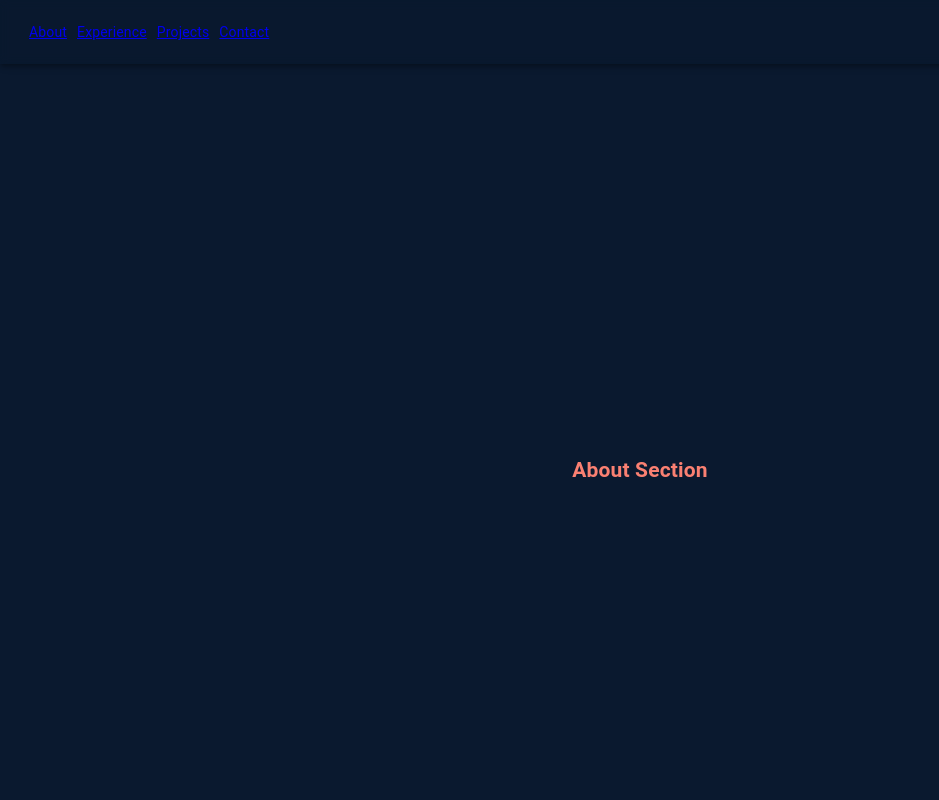
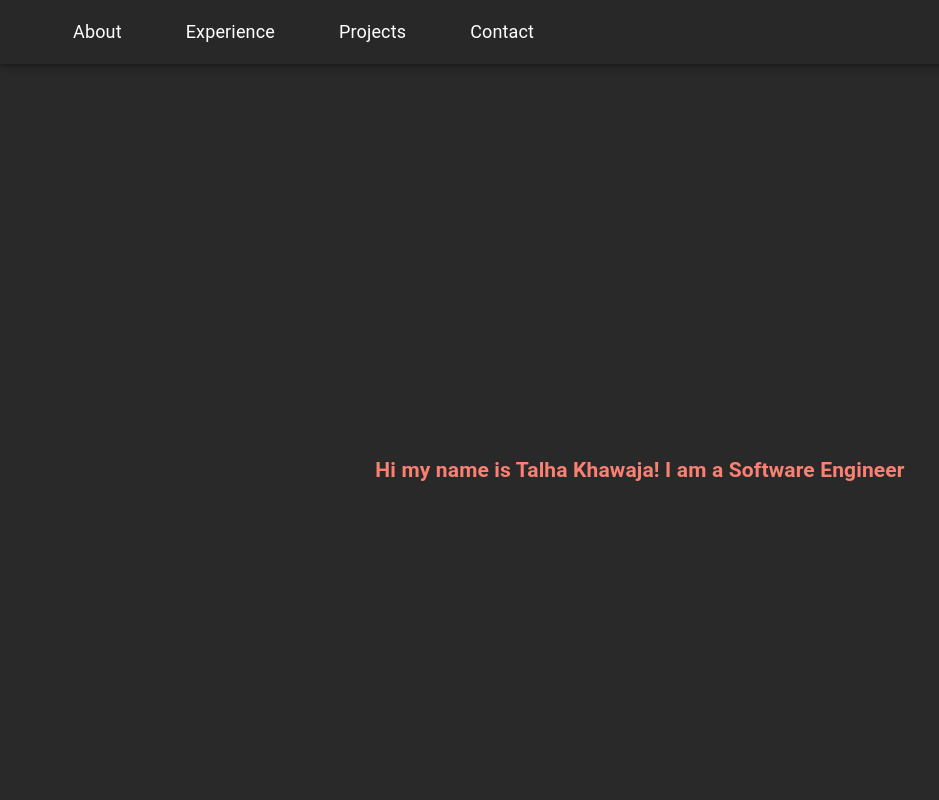
Before and after one commit to TalhaKhawaja/portfolio-v1, a React (Create React App) app: page / in a window 1280 px wide. Shown: the top 800 px of the page, without its empty margins (0-939 px from the left). Built offline with nearby package versions, Linux system fonts and the light colour scheme.

Commit message:
portfolio-v1: additional styles changes

```diff
--- a/src/App.css
+++ b/src/App.css
@@ -3,5 +3,5 @@ body {
 }
 
 html body {
-  background-color: #0a192f;
+  background-color: #292929;
 }
--- a/src/App.js
+++ b/src/App.js
@@ -5,15 +5,17 @@ import About from './sections/about.section';
 import Experience from './sections/experience.section';
 import Projects from './sections/projects.section';
 import Contact from './sections/contact.section';
+import Sections from './components/sections.component';
 class App extends React.Component {
   render() {
     return (
       <div className="App-header">
         <Header />
-        <About />
+        <Sections />
+        {/* <About />
         <Experience />
         <Projects />
-        <Contact />
+        <Contact /> */}
         {/* <Switch>
           <Route exact path='/' render={() => <HomePage />}></Route>
           <Route path='/portfolio' render={() => <Portfolio />}></Route>
--- a/src/assets/styles/nav.scss
+++ b/src/assets/styles/nav.scss
@@ -12,7 +12,25 @@ ol {
     list-style: none;
 
     li {
-        margin: 0px 5px;
+        margin: 0px 15px;
         position: relative;
+        display: flex;
+        flex-direction: row;
+
+        .arrow-icon {
+            margin: 0px 5px;
+            color: #fb7e14;
+            opacity: 0;
+        }
+
+        a {
+            font-size: 18px;
+            color: #ffff;
+            text-decoration: none;
+        }
+    }
+
+    .nav-items:hover .arrow-icon {
+        opacity: 1;
     }
 }
--- a/src/assets/styles/sections.scss
+++ b/src/assets/styles/sections.scss
@@ -6,6 +6,6 @@ section {
     align-items: center;
 }
 
-h1 {
+div h1 {
     color: salmon;
 }
--- a/src/components/header.component.jsx
+++ b/src/components/header.component.jsx
@@ -25,23 +25,13 @@ HideOnScroll.propTypes = {
 
 const appBarStyles = makeStyles({
   root: {
-    backgroundColor: "rgba(10, 25, 47, 0.25)",
+    backgroundColor: "rgba(41, 41, 41, 0.25)",
     backdropFilter: "blur(5px)",
-    //boxShadow: "none"
-  }
-});
-
-const linkBtnStyles = makeStyles({
-  root: {
-    display: "flex",
-    flexDirection: "row",
-
   }
 });
 
 const Header = (props) => {
   const appBarClass = appBarStyles();
-  const linkBtnClass = linkBtnStyles();
 
   return (
     <div className="header">
@@ -49,7 +39,7 @@ const Header = (props) => {
         <CssBaseline />
         <HideOnScroll {...props}>
           <AppBar className={appBarClass.root}>
-            <Toolbar className={linkBtnClass.root}>
+            <Toolbar>
               {/* <Link to="/">About</Link>
               <Link to="/portfolio">Projects</Link>
               <Link to="/contact">Contact</Link> */}
--- a/src/components/nav.component.jsx
+++ b/src/components/nav.component.jsx
@@ -2,6 +2,7 @@ import React from 'react';
 import { navLinks } from '../config';
 import { Link } from 'react-router-dom';
 import '../assets/styles/nav.scss';
+import ArrowRightAltIcon from '@material-ui/icons/ArrowRightAlt';
 
 const Nav = (props) => {
 
@@ -10,7 +11,8 @@ const Nav = (props) => {
       <ol>
         {navLinks &&
           navLinks.map(({ url, name }, index) => (
-            <li key={index}>
+            <li className='nav-items' key={index}>
+              <ArrowRightAltIcon className='arrow-icon'></ArrowRightAltIcon>
               <Link to={url}>{name}</Link>
             </li>
           ))}
--- /dev/null
+++ b/src/components/sections.component.jsx
@@ -0,0 +1,21 @@
+import React from 'react';
+import { sections } from '../config';
+import '../assets/styles/sections.scss';
+
+const Sections = (props) => {
+
+  return (
+    <div>
+    { sections &&
+    sections.map(({ data }, index) => (
+      <section>
+        <div key={index}>
+          <h1>{data}</h1>
+        </div>
+      </section>
+    ))}
+    </div>
+  );
+}
+
+export default Sections;
--- a/src/config.js
+++ b/src/config.js
@@ -13,5 +13,20 @@ module.exports = {
             name: "Contact",
             url: "/contact"
         }
+    ],
+    sections: [
+        {
+            name: "About",
+            data: "Hi my name is Talha Khawaja! I am a Software Engineer"
+        }, {
+            name: "Experience",
+            data: "SunGard PS 2012 - 2017",
+        }, {
+            name: "Projects",
+            data: "Coming Soon!"
+        }, {
+            name: "Contact",
+            data: "Email: talhanaik@gmail.com"
+        }
     ]
 }
```
